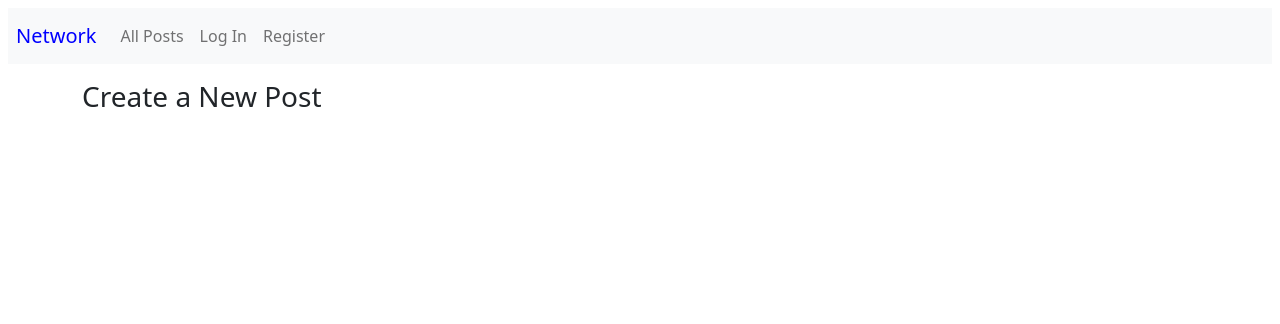
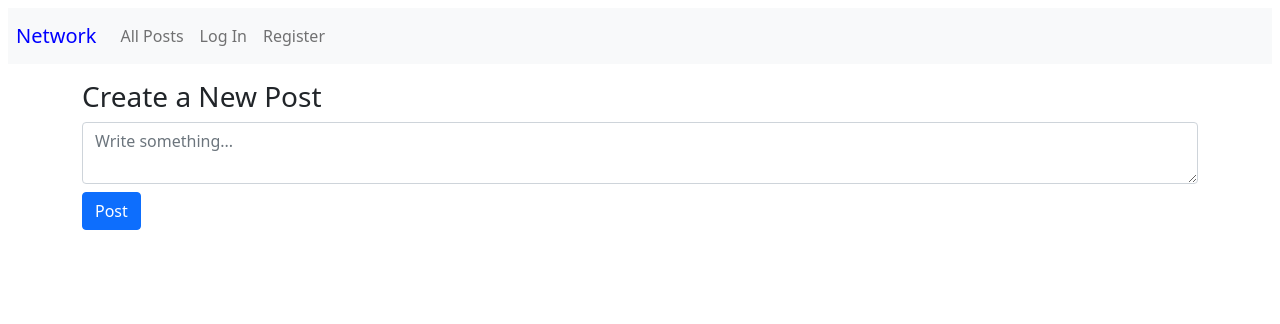
Before and after one commit to xhentu/network, a Django app: page / in a window 1280 px wide. Shown: the top 324 px of the page. Run offline with Django 3.2, Linux system fonts and the light colour scheme; data that the repository does not hold is empty; some libraries are stand-ins or nearby versions.

Commit message:
Add files via upload

```diff
--- a/project4/network/static/network/app.js
+++ b/project4/network/static/network/app.js
@@ -1 +1,128 @@
-console.log("react is not working");
+document.addEventListener('DOMContentLoaded', function() {
+    // Create the post form dynamically
+    createPostForm();
+
+    // Handle form submission
+    handlePostFormSubmission();
+
+    // Fetch and display existing posts
+    fetchAndDisplayPosts();
+});
+
+// Function to create the post form dynamically
+function createPostForm() {
+    const postFormContainer = document.getElementById('post-form-container');
+    const formHtml = `
+        <form id="post-form">
+            <textarea id="post-content" class="form-control" placeholder="Write something..." required></textarea>
+            <button type="submit" class="btn btn-primary mt-2">Post</button>
+        </form>
+    `;
+    postFormContainer.innerHTML = formHtml;
+}
+
+// Function to handle the form submission
+function handlePostFormSubmission() {
+    const postForm = document.getElementById('post-form');
+    postForm.addEventListener('submit', function(event) {
+        event.preventDefault(); // Prevent the page from refreshing
+
+        const content = document.getElementById('post-content').value;
+        // Log the data being sent
+        console.log("Sending POST data:", { content });
+        // Send the post data to the server
+        fetch('/posts', {
+            method: 'POST',
+            headers: {
+                'Content-Type': 'application/json',
+                'X-CSRFToken': getCookie('csrftoken') // CSRF protection
+            },
+            body: JSON.stringify({ content: content })
+        })
+        .then(response => response.json())
+        .then(result => {
+            console.log("Received POST response:", result); // Log the result from the server
+
+            // Clear the form input
+            document.getElementById('post-content').value = '';
+
+            // Add the newly created post to the page
+            appendPost(result);
+        })
+        .catch(error => console.error('Error:', error));
+    });
+}
+
+// Function to fetch and display posts
+function fetchAndDisplayPosts() {
+    fetch('/posts', {
+        method: 'GET'
+    })
+    .then(response => response.json())
+    .then(posts => {
+        console.log("Received GET response:", posts); // Log the posts data
+
+        // Create a container to hold the posts
+        const postContainer = document.createElement('div');
+        posts.forEach(post => {
+            appendPost(post, postContainer); // Append each post
+        });
+
+        // Insert the post container after the form
+        const postFormContainer = document.getElementById('post-form-container');
+        postFormContainer.insertAdjacentElement('afterend', postContainer);
+    })
+    .catch(error => console.error('Error:', error));
+}
+
+// Helper function to append a post to the page
+function appendPost(post, container = null) {
+    // Convert timestamp to a Date object
+    const timestamp = new Date(post.timestamp);
+
+    // Format the timestamp to a more human-readable format
+    const formattedTimestamp = timestamp.toLocaleString(undefined, {
+        year: 'numeric',
+        month: 'long',
+        day: 'numeric',
+        hour: '2-digit',
+        minute: '2-digit'
+    });
+
+    const postHtml = `
+        <div class="post mb-3">
+            <strong>${post.user}</strong>
+            <p>${post.content}</p>
+            <small>${formattedTimestamp}</small>
+            <p>Likes: ${post.like_count}</p>
+        </div>
+    `;
+
+    // Create a new div and set its innerHTML to the postHtml
+    const postDiv = document.createElement('div');
+    postDiv.innerHTML = postHtml;
+
+    // If a container is provided, append to it; otherwise, append after the form
+    if (container) {
+        container.appendChild(postDiv);
+    } else {
+        const postFormContainer = document.getElementById('post-form-container');
+        postFormContainer.insertAdjacentElement('afterend', postDiv);
+    }
+}
+
+// CSRF token helper function
+function getCookie(name) {
+    let cookieValue = null;
+    if (document.cookie && document.cookie !== '') {
+        const cookies = document.cookie.split(';');
+        for (let i = 0; i < cookies.length; i++) {
+            const cookie = cookies[i].trim();
+            if (cookie.substring(0, name.length + 1) === (name + '=')) {
+                cookieValue = decodeURIComponent(cookie.substring(name.length + 1));
+                break;
+            }
+        }
+    }
+    return cookieValue;
+}
--- a/project4/network/templates/network/index.html
+++ b/project4/network/templates/network/index.html
@@ -4,10 +4,10 @@
 {% block body %}
 <div class="container mt-3">
     <h3>Create a New Post</h3>
-    <div id="post-form-container"></div> <!-- This is where the React component will be rendered -->
+    <div id="post-form-container"></div>
 </div>
 {% endblock %}
 
 {% block script %}
-    <script type="text/babel" src="{% static 'network/app.js' %}"></script>
+    <script src="{% static 'network/app.js' %}"></script>
 {% endblock %}
--- a/project4/network/templates/network/layout.html
+++ b/project4/network/templates/network/layout.html
@@ -6,22 +6,16 @@
         <title>{% block title %}Social Network{% endblock %}</title>
         <link href="https://cdn.jsdelivr.net/npm/bootstrap@5.0.2/dist/css/bootstrap.min.css" rel="stylesheet" integrity="sha384-EVSTQN3/azprG1Anm3QDgpJLIm9Nao0Yz1ztcQTwFspd3yD65VohhpuuCOmLASjC" crossorigin="anonymous">
         <link href="{% static 'network/styles.css' %}" rel="stylesheet">
+        <!-- <meta name="csrf-token" content="{% csrf_token %}"> -->
 
-        <!-- React and ReactDOM -->
-        <script src="https://unpkg.com/react@17/umd/react.production.min.js" crossorigin></script>
-        <script src="https://unpkg.com/react-dom@17/umd/react-dom.production.min.js" crossorigin></script>
-
-        <!-- Babel for JSX transformation in the browser -->
-        <script src="https://unpkg.com/babel-standalone@6/babel.min.js"></script>
         {% block script %}
         {% endblock %}
     </head>
     <body>
-
         <nav class="navbar navbar-expand-lg navbar-light bg-light m-2 p-2">
             <a class="navbar-brand" href="#" style="color:blue">Network</a>
 
-            <div>
+            <div class="collapse navbar-collapse" id="navbarNav">
               <ul class="navbar-nav mr-auto">
                 {% if user.is_authenticated %}
                     <li class="nav-item">
--- a/project4/network/urls.py
+++ b/project4/network/urls.py
@@ -7,5 +7,6 @@ urlpatterns = [
     path("", views.index, name="index"),
     path("login", views.login_view, name="login"),
     path("logout", views.logout_view, name="logout"),
-    path("register", views.register, name="register")
+    path("register", views.register, name="register"),
+    path('posts', views.posts, name='posts'),
 ]
```
Also changed, not shown: project4/db.sqlite3.
